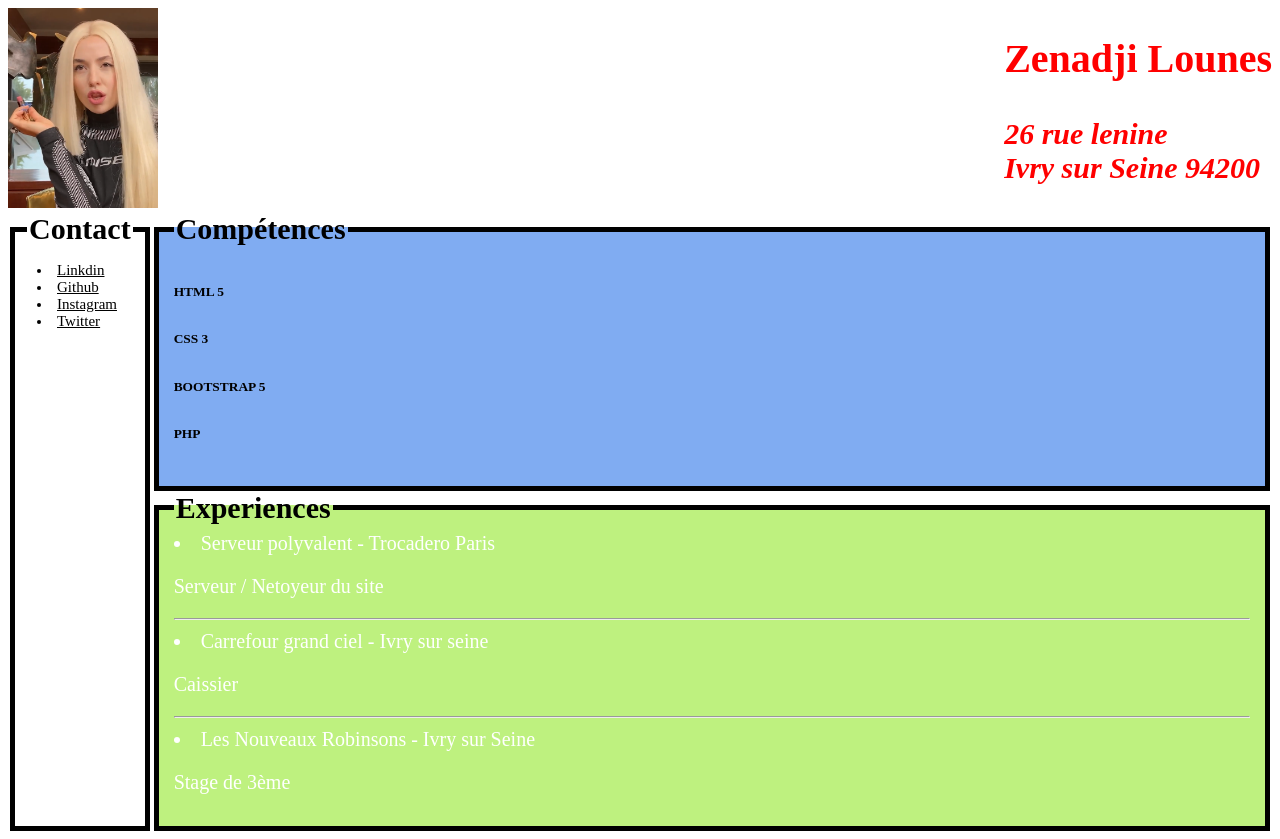
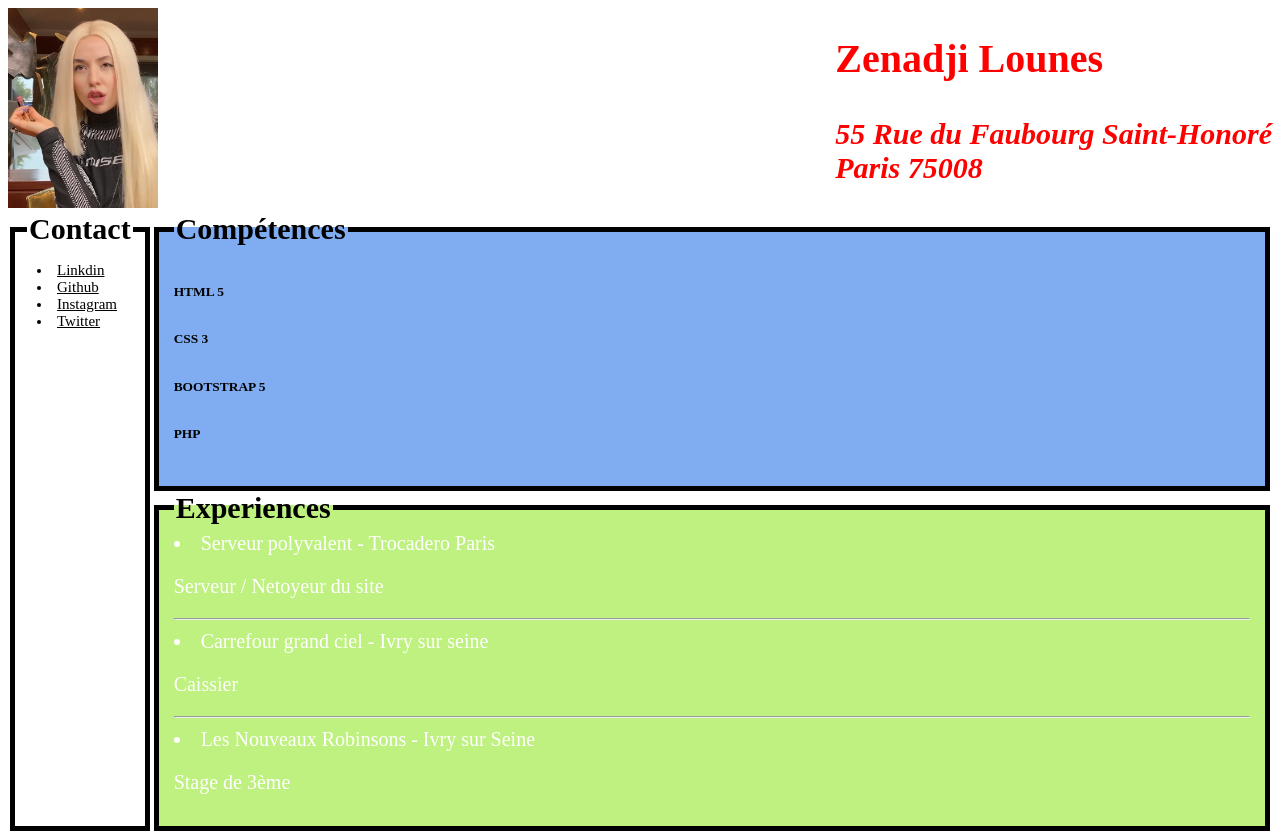
Before and after one commit to LounesZ/LounesZ.github.io, a plain HTML site: page index.html in a window 1280 px wide. Drawn offline with Linux system fonts and the light colour scheme.

Commit message:
modif site

```diff
--- a/index.html
+++ b/index.html
@@ -20,8 +20,8 @@
           </div>
 
           <div class="adresse">
-              <h2>26 rue lenine <br>
-                Ivry sur Seine 94200</h2>
+              <h2>55 Rue du Faubourg Saint-Honoré <br>
+                Paris 75008</h2>
           </div>
         </div>
     </header>
```
